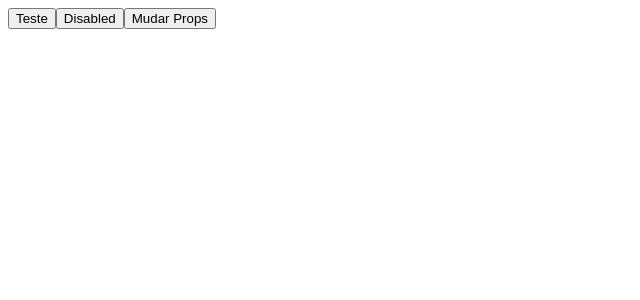
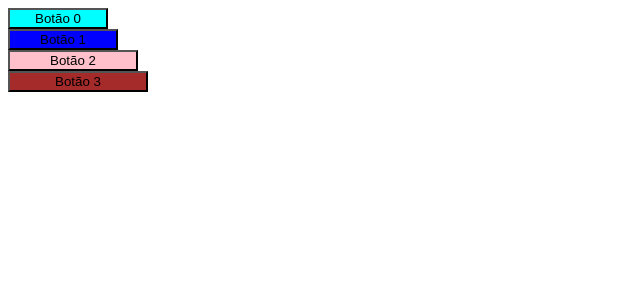
Before and after one commit to leticiareginajf/treinamento, an Angular app in the folder treinamento/: page / in a window 1280 px wide. Shown: the top 300 px of the page, without its empty margins (0-640 px from the left). Built offline with nearby package versions, Linux system fonts and the light colour scheme.

Commit message:
botoes diferentes estilos

```diff
--- a/treinamento/src/app/app.component.html
+++ b/treinamento/src/app/app.component.html
@@ -20,12 +20,26 @@
 
 <br />
 
-<button (click)="logInputText()">Log</button>-->
-
+<button (click)="logInputText()">Log</button>
 
 <button [attr.title]="buttonTitle">Teste</button>
-
+<button [title]="buttonTitle">Teste</button>
 
 <button [attr.disabled]="buttonDisable ? true : null">Disabled</button>
 
 <button (click)="onButtonClick()">Mudar Props</button>
+
+
+-->
+
+
+
+
+<button style="width: 100px; background-color: aqua;">Botão 0</button>
+<br/>
+<button [style.width]="widthButton1" [style.backgroundColor]="'blue'">Botão 1</button>
+<br/>
+<button [style.width.px]="widthButton2" [style.backgroundColor]="'pink'">Botão 2</button>
+<br/>
+
+<button [style]="'width: 140px; backgroundColor: brown;'">Botão 3</button>
--- a/treinamento/src/app/app.component.ts
+++ b/treinamento/src/app/app.component.ts
@@ -6,15 +6,9 @@ import { Component } from '@angular/core';
   styleUrl: './app.component.css'
 })
 export class AppComponent {
-  buttonTitle = 'Título de botão';
-  buttonDisable = false;
 
-
-  onButtonClick(){
-    this.buttonTitle = 'TITULO ALTERADOOOOOOOO';
-    this.buttonDisable = !this.buttonDisable;
-  }
-
+  widthButton1 = '110px';
+  widthButton2 = 130;
 }
 
 
@@ -68,4 +62,16 @@ inputText = "Texto Inicial Alterado";
 
   }
 
+
+
+
+    buttonTitle = 'Título de botão';
+  buttonDisable = false;
+
+
+  onButtonClick(){
+    this.buttonTitle = 'TITULO ALTERADOOOOOOOO';
+    this.buttonDisable = !this.buttonDisable;
+  }
+
 */
```
